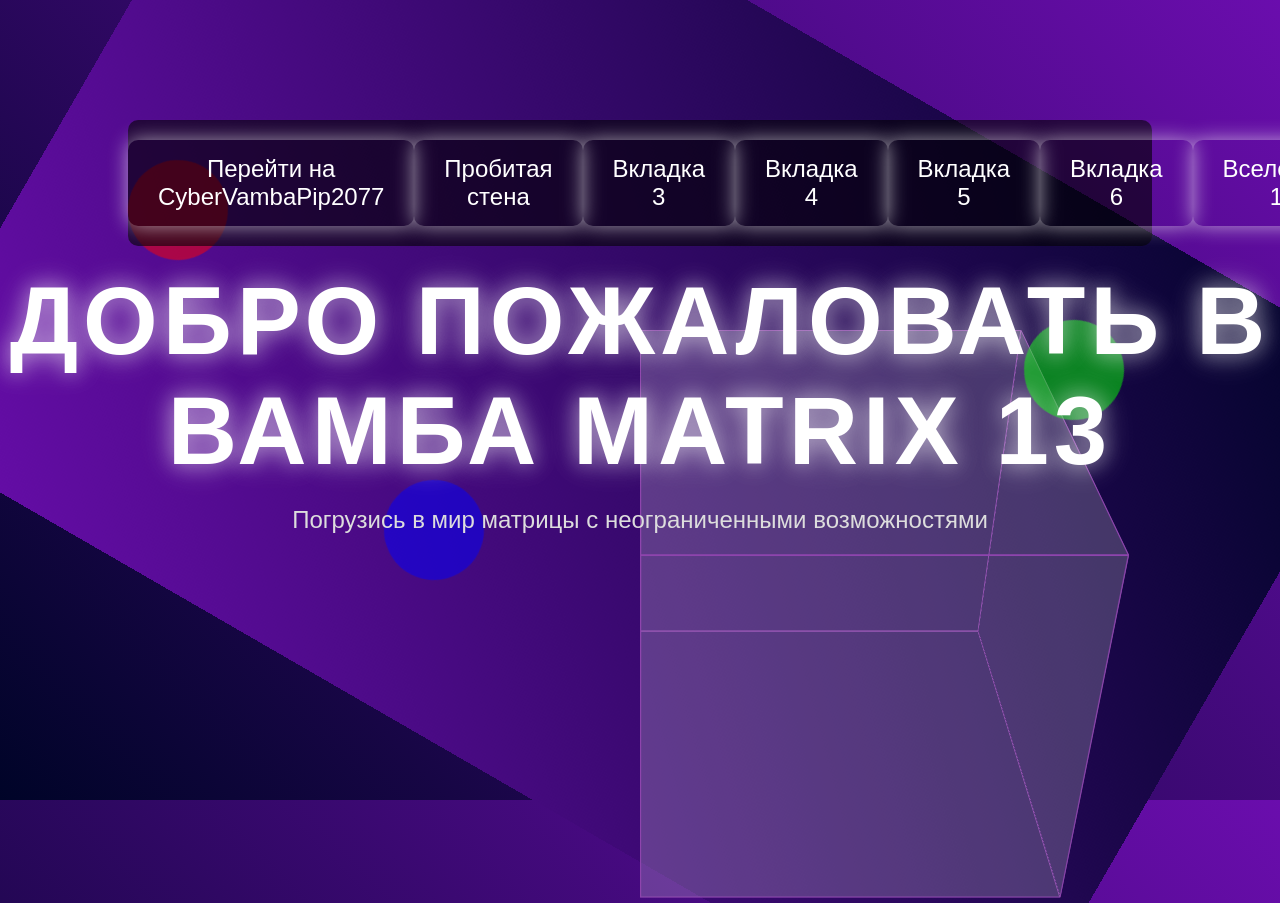
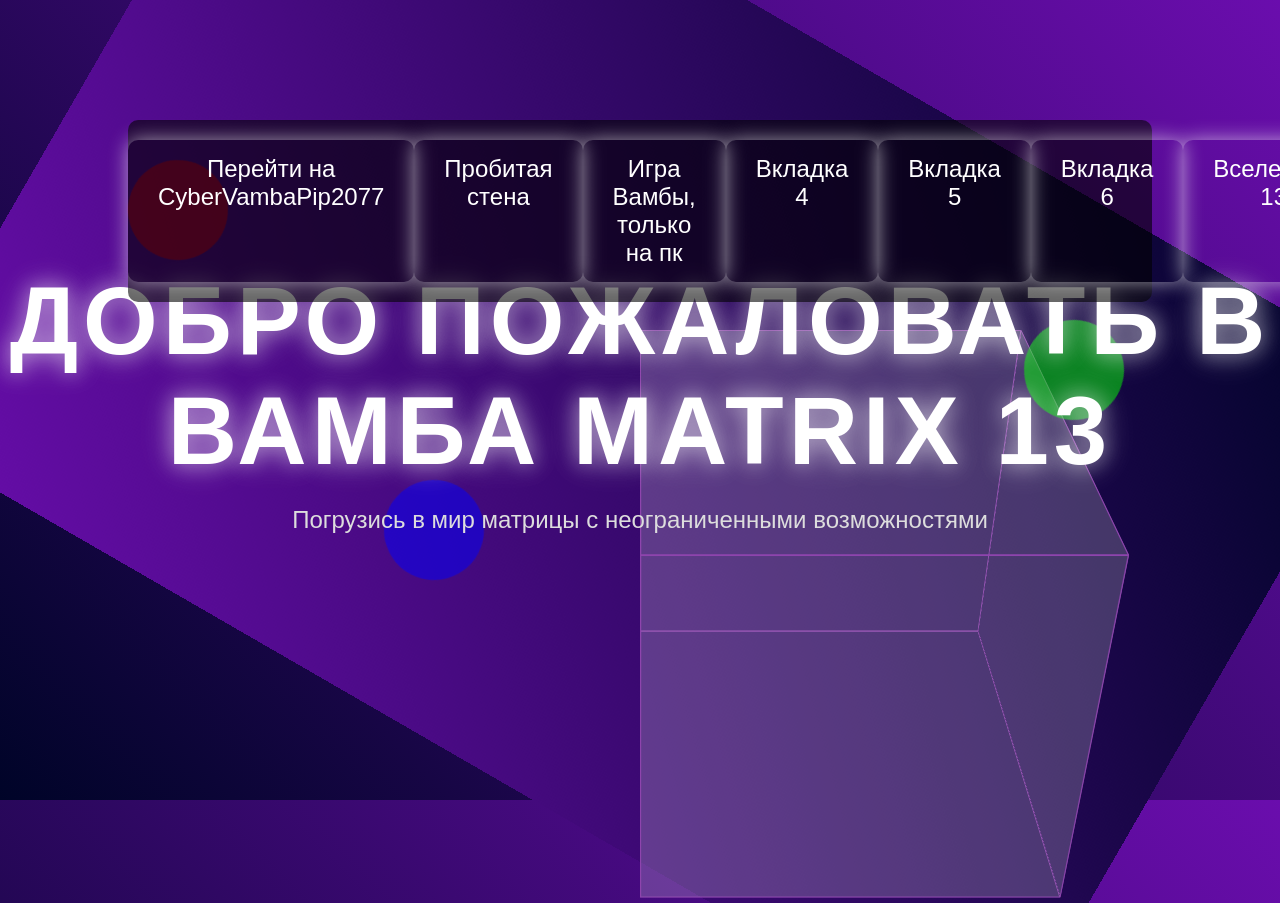
Before and after one commit to lofreeem/CyberVambaPip2077, a plain HTML site: page index.html in a window 1280 px wide. Shown: the top 903 px of the page. Drawn offline with Linux system fonts and the light colour scheme.

Commit message:
Update index.html

```diff
--- a/index.html
+++ b/index.html
@@ -289,7 +289,7 @@
 <div class="menu">
     <a href="CyberVambaPip2077.html">Перейти на CyberVambaPip2077</a>
     <a href="ProbitayaStena.html">Пробитая стена</a>
-    <a href="#">Вкладка 3</a>
+    <a href="Game3d.html">Игра Вамбы, только на пк</a>
     <a href="#">Вкладка 4</a>
     <a href="#">Вкладка 5</a>
     <a href="#">Вкладка 6</a>
```
